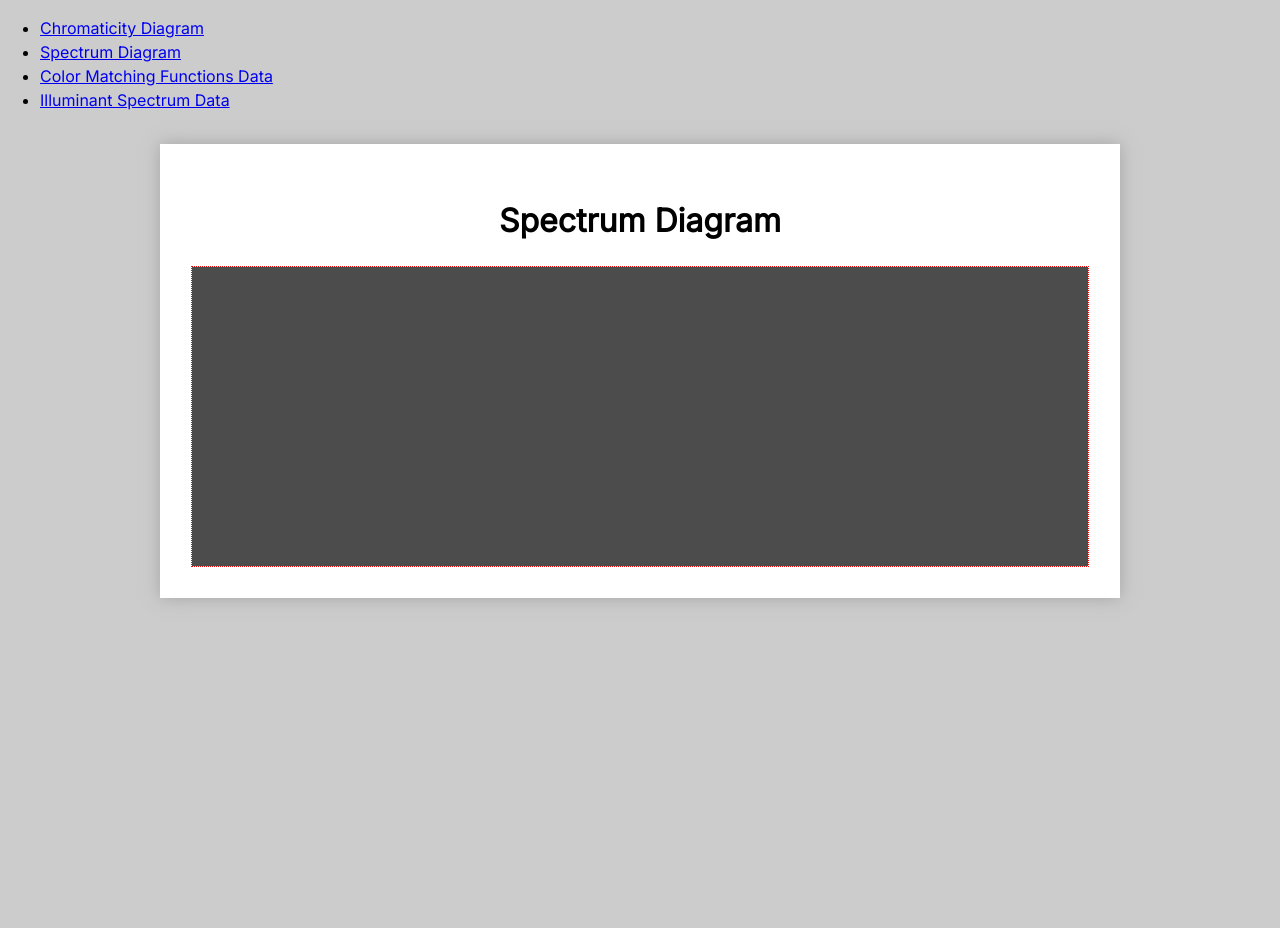
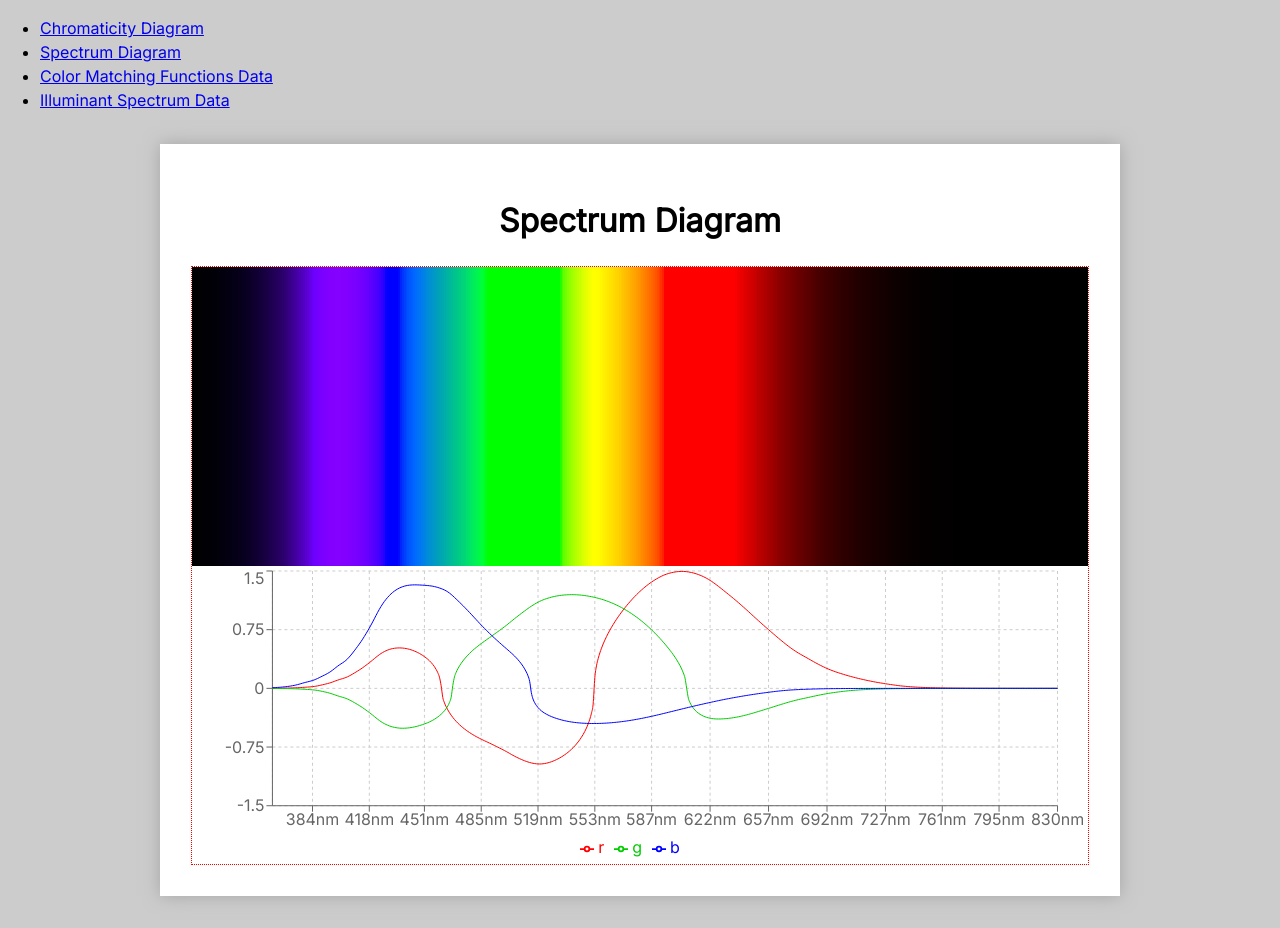
Before and after one commit to aradzie/spectrum, a React (Vite) app: page / in a window 1280 px wide. Both pictures are taken after a click on the link "Spectrum Diagram". Before the commit the page ends 800 px from the top, so only its background shows below. Built offline with nearby package versions, Linux system fonts and the light colour scheme.

Commit message:
update the spectrum diagram

```diff
--- a/src/color/color-rgb.ts
+++ b/src/color/color-rgb.ts
@@ -14,11 +14,17 @@ export function rgbInGamut({ r, g, b }: Readonly<Rgb>): boolean {
   return r >= 0 && r <= 1 && g >= 0 && g <= 1 && b >= 0 && b <= 1;
 }
 
-const toLinear = (channel: number) =>
-  channel <= 0.04045 ? channel / 12.92 : Math.pow((channel + 0.055) / 1.055, 2.4);
+const toLinear = (v: number) => {
+  const sign = v < 0 ? -1 : 1;
+  const abs = Math.abs(v);
+  return abs <= 0.04045 ? v / 12.92 : sign * Math.pow((abs + 0.055) / 1.055, 2.4);
+};
 
-const toGamma = (channel: number) =>
-  channel <= 0.0031308 ? 12.92 * channel : 1.055 * Math.pow(channel, 1 / 2.4) - 0.055;
+const toGamma = (v: number) => {
+  const sign = v < 0 ? -1 : 1;
+  const abs = Math.abs(v);
+  return abs > 0.0031308 ? sign * (1.055 * Math.pow(abs, 1 / 2.4) - 0.055) : 12.92 * v;
+};
 
 /**
  * Converts a gamma corrected sRGB color to a linear light form.
--- a/src/spectrum/Spectrum.tsx
+++ b/src/spectrum/Spectrum.tsx
@@ -1,5 +1,18 @@
 import { useEffect, useRef } from "react";
+import {
+  CartesianGrid,
+  Legend,
+  Line,
+  LineChart,
+  ResponsiveContainer,
+  Tooltip,
+  XAxis,
+  YAxis,
+} from "recharts";
+import { formatRgb } from "../color/color-rgb.ts";
+import type { Rgb } from "../color/types.js";
 import { Canvas, type CanvasRef } from "../components/Canvas.tsx";
+import { dataRgb } from "./data.ts";
 import * as styles from "./Spectrum.module.css";
 
 export function Spectrum() {
@@ -7,24 +20,56 @@ export function Spectrum() {
   useEffect(() => {
     const canvas = canvasRef.current!;
     const context = canvas.getContext("2d")!;
-    const { width, height } = canvas.getSize();
-    context.fillStyle = "red";
-    context.fillRect(0, 0, width, height);
-    const imageData = context.getImageData(0, 0, width, height);
-    for (let i = 0; i < imageData.data.length; i += 4) {
-      const r = imageData.data[i];
-      const g = imageData.data[i + 1];
-      const b = imageData.data[i + 2];
-      const gray = 0.3 * r + 0.59 * g + 0.11 * b;
-      imageData.data[i] = gray;
-      imageData.data[i + 1] = gray;
-      imageData.data[i + 2] = gray;
-    }
-    context.putImageData(imageData, 0, 0);
+    const size = canvas.getSize();
+    paint(context, size);
   }, []);
   return (
     <div className={styles.root}>
       <Canvas ref={canvasRef} />
+      <ResponsiveContainer width={"100%"}>
+        <LineChart
+          data={dataRgb.map(([lambda, r, g, b]) => ({ name: `${lambda}nm`, r, g, b }))}
+          margin={{
+            top: 5,
+            right: 30,
+            left: 20,
+            bottom: 5,
+          }}
+        >
+          <CartesianGrid strokeDasharray="3 3" />
+          <XAxis dataKey="name" />
+          <YAxis />
+          <Tooltip />
+          <Legend />
+          <Line type="monotone" dataKey="r" stroke="#f00" dot={false} />
+          <Line type="monotone" dataKey="g" stroke="#0c0" dot={false} />
+          <Line type="monotone" dataKey="b" stroke="#00f" dot={false} />
+        </LineChart>
+      </ResponsiveContainer>
     </div>
   );
 }
+
+function paint(
+  ctx: CanvasRenderingContext2D,
+  {
+    width,
+    height,
+  }: {
+    width: number;
+    height: number;
+  },
+) {
+  ctx.fillStyle = "#fff";
+  ctx.fillRect(0, 0, width, height);
+  const rgb: Rgb = { r: 0, g: 0, b: 0 };
+  for (let i = 0; i < width; i++) {
+    const index = Math.floor((i / width) * dataRgb.length);
+    const [lambda, r, g, b] = dataRgb[index];
+    rgb.r = r;
+    rgb.g = g;
+    rgb.b = b;
+    ctx.fillStyle = formatRgb(rgb);
+    ctx.fillRect(i, 0, 10, height);
+  }
+}
--- /dev/null
+++ b/src/spectrum/data.ts
@@ -0,0 +1,18 @@
+import { xyzToRgb } from "../color/color-rgb.js";
+import type { Rgb, Xyz } from "../color/types.js";
+import dataXyz from "../data/CIE_xyz_1931_2deg.csv.js";
+
+const dataRgb = (() => {
+  const xyz: Xyz = { x: 0, y: 0, z: 0 };
+  const rgb: Rgb = { r: 0, g: 0, b: 0 };
+  return dataXyz.map(([lambda, x, y, z]) => {
+    xyz.x = x;
+    xyz.y = y;
+    xyz.z = z;
+    xyzToRgb(xyz, rgb);
+    const { r, g, b } = rgb;
+    return [lambda, r, g, b];
+  });
+})();
+
+export { dataRgb, dataXyz };
```
